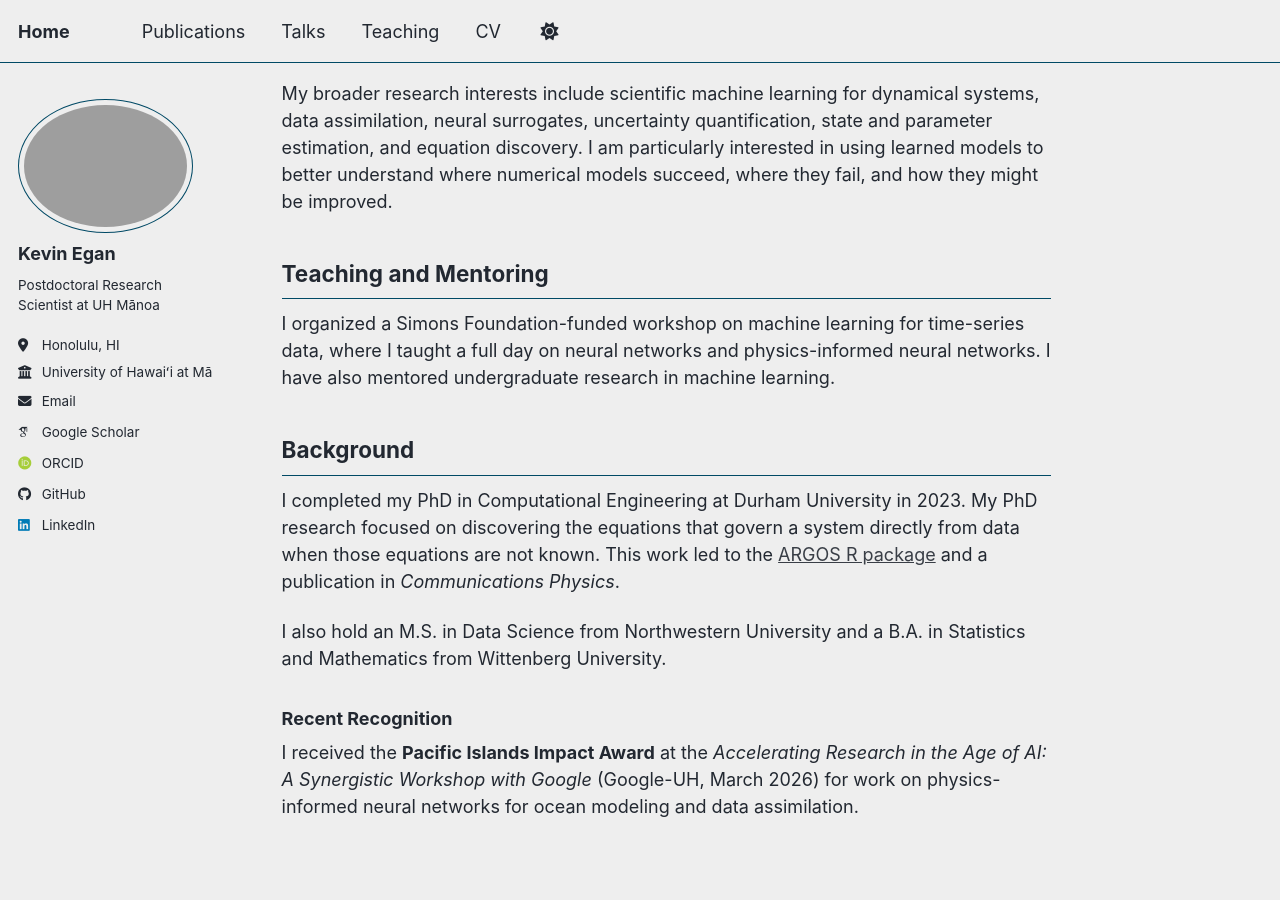
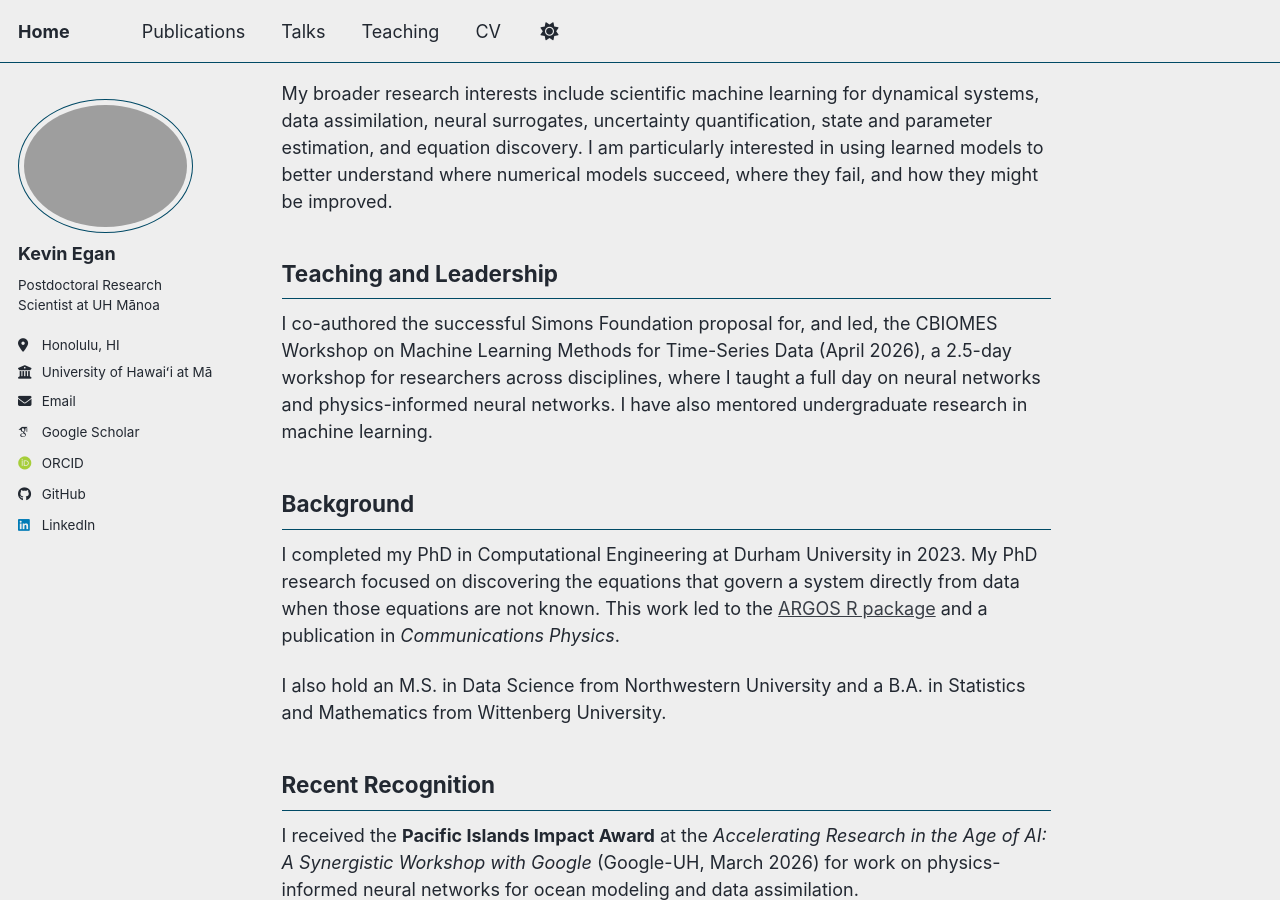
Before and after one commit to kevinegan31/kevinegan31.github.io, a Jekyll site: the page built from _pages/about.md, in a window 1280 px wide and 900 px high, scrolled down 551 px. Built offline with Jekyll 4.4.1, drawn with Linux system fonts in a browser that asks for light colours; some web fonts are replaced; a script bundle is joined from its source files by our own code; library files that are not in the unit come from our copies.

Commit message:
Refactor teaching section to emphasize leadership role in CBIOMES workshop and update related descriptions for clarity

```diff
--- a/_pages/about.md
+++ b/_pages/about.md
@@ -21,9 +21,9 @@ In particular, I develop neural network surrogates that approximate the evolutio
 My broader research interests include scientific machine learning for dynamical systems, data assimilation, neural surrogates, uncertainty quantification, state and parameter estimation, and equation discovery.
 I am particularly interested in using learned models to better understand where numerical models succeed, where they fail, and how they might be improved.
 
-## Teaching and Mentoring
+## Teaching and Leadership
 
-I organized a Simons Foundation-funded workshop on machine learning for time-series data, where I taught a full day on neural networks and physics-informed neural networks.
+I co-authored the successful Simons Foundation proposal for, and led, the CBIOMES Workshop on Machine Learning Methods for Time-Series Data (April 2026), a 2.5-day workshop for researchers across disciplines, where I taught a full day on neural networks and physics-informed neural networks.
 I have also mentored undergraduate research in machine learning.
 
 ## Background
@@ -33,6 +33,6 @@ This work led to the [ARGOS R package](https://cran.r-project.org/web/packages/A
 
 I also hold an M.S. in Data Science from Northwestern University and a B.A. in Statistics and Mathematics from Wittenberg University.
 
-### Recent Recognition
+## Recent Recognition
 
 I received the **Pacific Islands Impact Award** at the *Accelerating Research in the Age of AI: A Synergistic Workshop with Google* (Google-UH, March 2026) for work on physics-informed neural networks for ocean modeling and data assimilation.
```
Also changed, not shown: _teaching/2026-cbiomes-workshop.md (+1 -1 lines).
